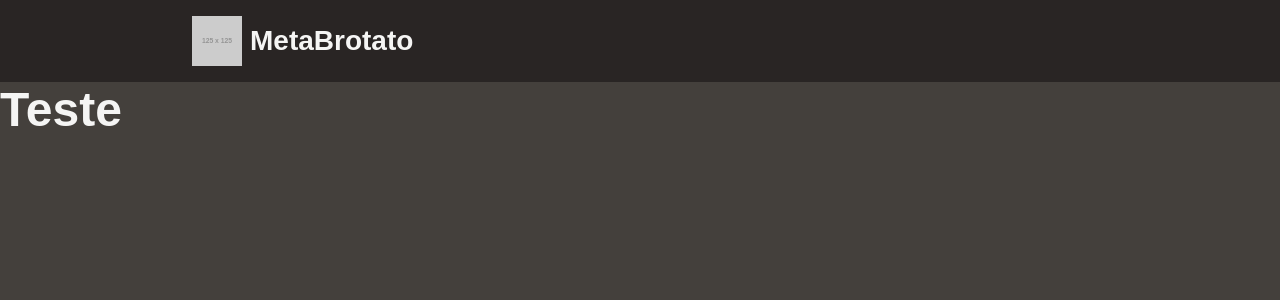
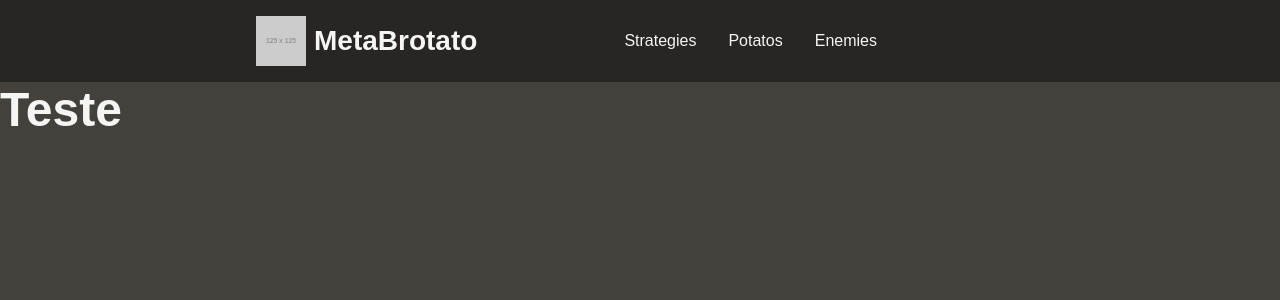
Before and after one commit to josetropalde/metabrotato, a Next.js app: page / in a window 1280 px wide. Shown: the top 300 px of the page. Built offline with nearby package versions, Linux system fonts and the light colour scheme.

Commit message:
desktop header

```diff
--- a/components/styled/header.tsx
+++ b/components/styled/header.tsx
@@ -15,7 +15,7 @@ const DivHeader = styled.div`
   position: relative;
 
   @media (min-width: 64rem) {
-    padding: 1rem 15%;
+    padding: 1rem 20%;
   }
 `
 const DivLogo = styled.div`
@@ -68,32 +68,70 @@ const MobileButton = styled.span`
 const DivMenu = styled.nav`
 background-color:  ${({theme}) => theme.colors[800]};
 width: 100%;
-padding: 0;
+padding: 0 5%;
 height: 0;
 visibility: hidden;
 overflow: hidden;
-text-align: center;
+transition: .3s;
+@media (min-width: 64rem) {
+display: none;
+}
   ${(props: Props)  => {
-  if(props.mobileActive == true) {
+    if(props.mobileActive) {
       return`
-      height: 100%;
+        height: 13.9375rem;
         visibility: visible;
         overflow: auto;
         padding: 1rem 5%;
       `
     }
-}}
+  }
+
+}
+`
+const DivDesktopMenu = styled.nav`
+display: none;
+
+@media (min-width: 64rem) {
+width: 100%;
+margin: auto;
+display: block;
+text-align: center;
+}
+`
+const Anchors = styled.li`
+margin: 2rem 0;
+font-size: 1.125rem;
+&:hover {
+  color: ${({theme}) => theme.colors[200]};
+}
+@media (min-width: 64rem) {
+  display: inline;
+  margin: 0 1rem;
+  font-size: 1rem;
+}
 `
 
 const Menu = ({mobileActive: Props}) => {
   return (
     <DivMenu mobileActive={Props}>
       <ul>
-        <li><Link href="#">Strategies</Link></li>
-        <li><Link href="#">Potatos</Link></li>
-        <li><Link href="#">Enemies</Link></li>
+        <Anchors><Link href="#">Strategies</Link></Anchors>
+        <Anchors><Link href="#">Potatos</Link></Anchors>
+        <Anchors><Link href="#">Enemies</Link></Anchors>
       </ul>
     </DivMenu>
+  )
+}
+const DesktopMenu = () => {
+  return (
+    <DivDesktopMenu>
+      <ul>
+        <Anchors><Link href="#">Strategies</Link></Anchors>
+        <Anchors><Link href="#">Potatos</Link></Anchors>
+        <Anchors><Link href="#">Enemies</Link></Anchors>
+      </ul>
+    </DivDesktopMenu>
   )
 }
 
@@ -107,6 +145,7 @@ const Header = () => {
    <header>
     <DivHeader>
         <Logo url='https://via.placeholder.com/125x125' text='MetaBrotato'/>
+        <DesktopMenu />
         <MobileButton onClick={() => setMobileActive(!mobileActive)}/>
     </DivHeader>
 
```
Lines whose indentation alone changed are shown as unchanged.
